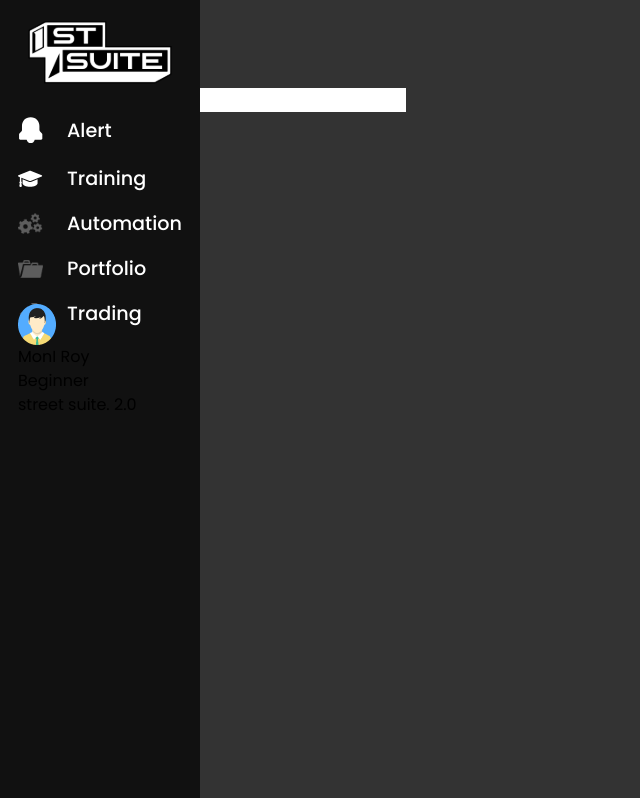
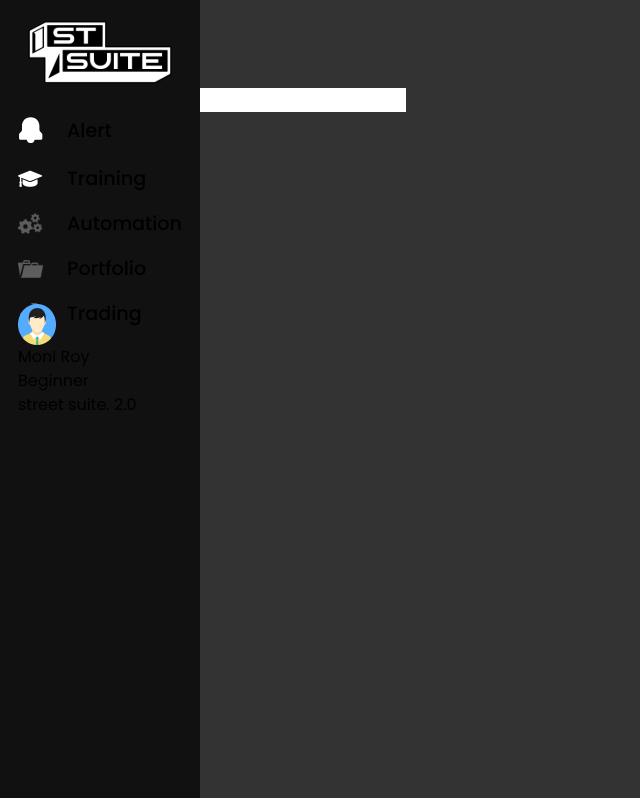
Before and after one commit to Mohamed-Mahmoud-Frontend/geek-labs, a React (Vite) app: page / in a window 1280 px wide. Shown: the top 798 px of the page, without its empty margins (0-640 px from the left). Built offline with nearby package versions, Linux system fonts and the light colour scheme.

Commit message:
edit side bar

```diff
--- a/src/App.css
+++ b/src/App.css
@@ -74,7 +74,7 @@ width: 25px;
 
 .sideBar:hover .icons p,
 .sideBar:hover .profile p {
-    display: block;
+    display: block !important;
 }
 
 .sideBar:hover .icons {
@@ -100,6 +100,7 @@ width: 25px;
 }
 
 .icons {
+    cursor: pointer;
     width: 100%;
     display: flex;
     align-items: center;
@@ -113,8 +114,7 @@ width: 25px;
 }
 
 .icons p {
-    display: none;
-    color: white;
+    display: none !important;
     font-weight: 500;
     font-size: 1.2rem;
     line-height: 1.1;
@@ -126,3 +126,29 @@ width: 25px;
 .profile p {
     display: none;
 }
+
+.iconsHover::before {
+    content: "coming soon";
+    position: absolute;
+    width: 90%;
+    margin: 0 auto;
+    display: flex;
+    align-items: center;
+    justify-content: center;
+    padding: 10px;
+    z-index: 1;
+    left: 10px;
+    opacity: 0.9;
+    border-radius: 5px;
+    filter: opacity(98%);
+    background: #53ACFF;
+     /* box-shadow:4px 5px 5px  #53ACFF; */
+    color: #fff;
+    text-align: center;
+    font-size: 1rem;
+    display: none;
+}
+
+.iconsHover:hover::before {
+    display: block;
+}
--- a/src/Components/SideBar.jsx
+++ b/src/Components/SideBar.jsx
@@ -6,6 +6,7 @@ import icons4 from '../assets/Group 99.png'
 import icons5 from '../assets/Group 98.png'
 import icons6 from '../assets/Group 101.png'
 const SideBar = () => {
+
   return (
     <div className="sideBar ">
     <div className='logo' >
@@ -13,29 +14,34 @@ const SideBar = () => {
     </div>
 <div className='flex flex-col justify-between h-screen'>
     <div className='groupIcon'>
-    <div className='icons'>
-    <img  src={icons1} alt="" />
-    <p>Alert</p>
+    <div className='icons hover:text-[#53ACFF]'>
+    <img className='' src={icons1} alt="" />
+    <p  className='text-gray-50 hover:text-[#53ACFF] '>Alert</p>
 
     </div>
     <div className='icons'>
     <img  src={icons2} alt="" />
-    <p>Training</p>
+    <p  className='text-gray-50  hover:text-[#53ACFF] '>Training</p>
 
     </div>
-    <div className='icons'>
-    <img  src={icons3} alt="" />
-    <p>Automation</p>
+    <div className='icons iconsHover  '>
+
+        <img src={icons3} alt=""  />
+        <p className='text-gray-400 '>Automation</p>
 
     </div>
-    <div className='icons'>
+
+
+
+
+    <div className='icons iconsHover'>
     <img  src={icons4} alt="" />
-    <p>Portfolio</p>
+    <p className='text-gray-400'>Portfolio</p>
 
     </div>
-    <div className='icons'>
+    <div className='icons iconsHover'>
     <img  src={icons5} alt="" />
-    <p>Trading</p>
+    <p className='text-gray-400'>Trading</p>
 
     </div>
     </div>
```
